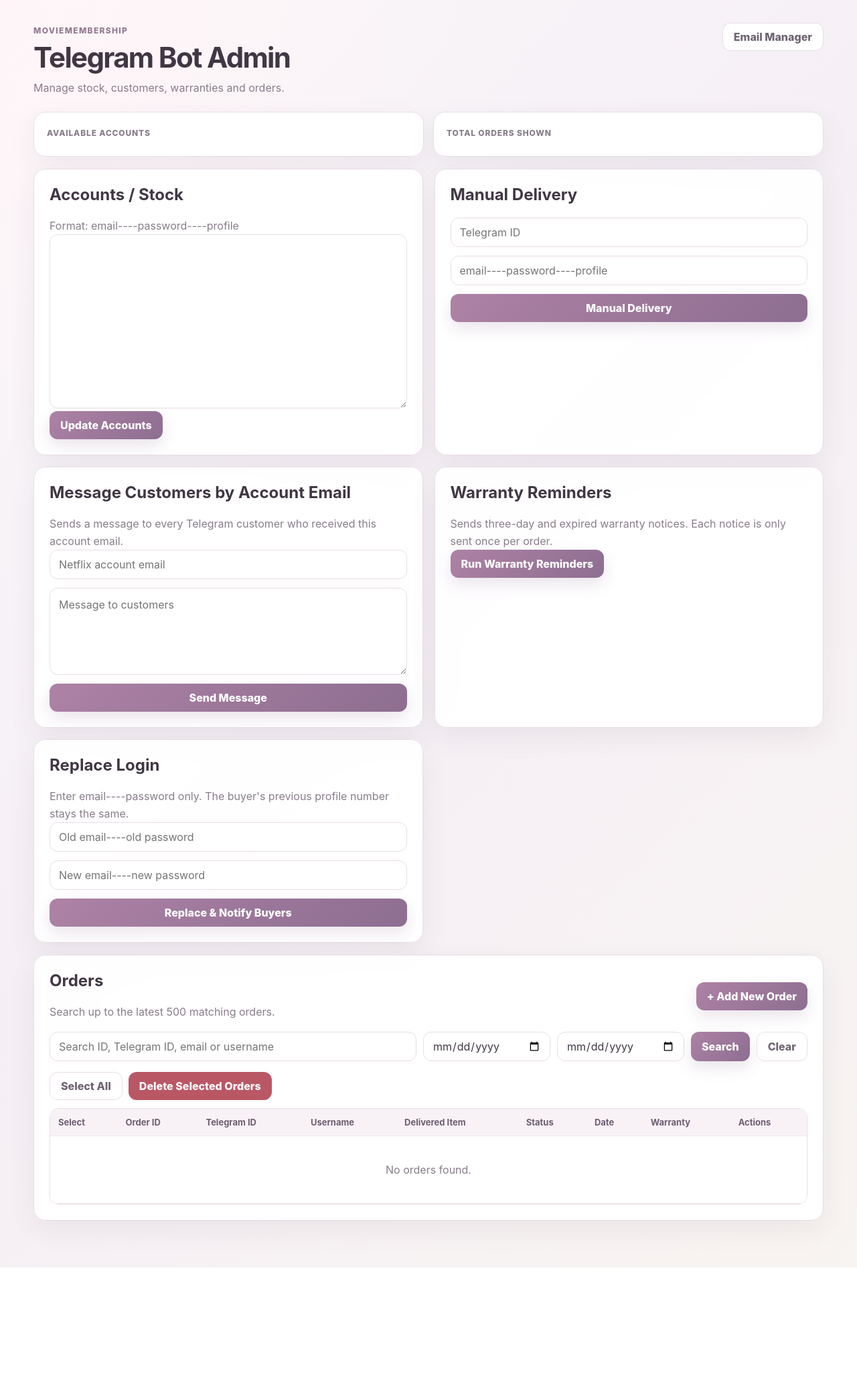
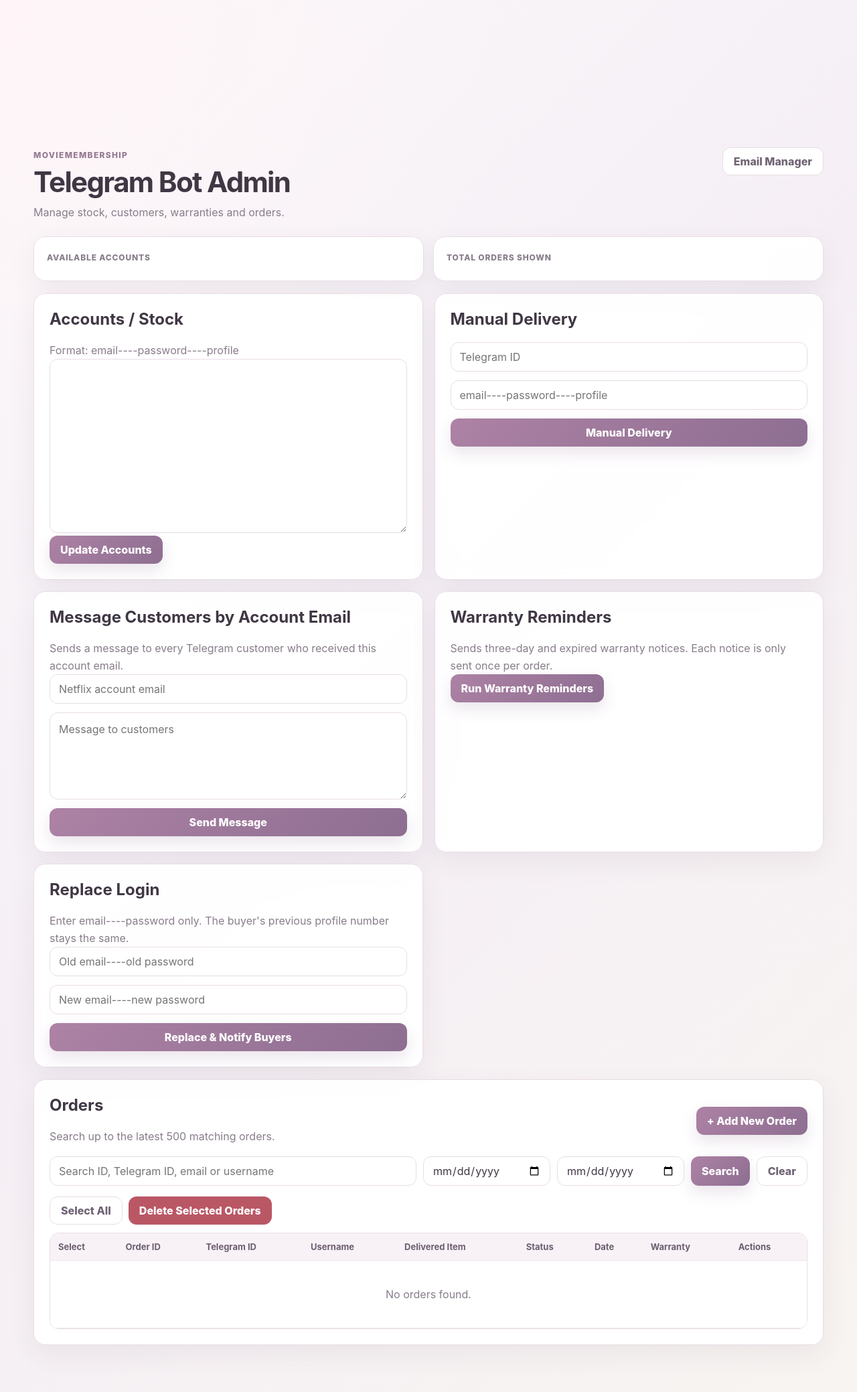
Before and after one commit to moviemembership/amazing, a Flask app: template telegram-flask-bot/templates/admin.html in a window 1280 px wide. Shown: the whole page at 67% size. Before the commit the page ends 1893 px from the top, so only its background shows below. Run offline with Flask 3, Linux system fonts and the light colour scheme; the template is opened without the code that fills it, so the values that code supplies are empty; parts of the project's set-up code (start-up, migrations or seed data) failed here and were passed over; some libraries are stand-ins or nearby versions.

Commit message:
Adjust padding and grid layout in admin CSS

```diff
--- a/telegram-flask-bot/static/css/admin.css
+++ b/telegram-flask-bot/static/css/admin.css
@@ -133,7 +133,7 @@ pre {
 .email-shell {
     width: min(1180px, calc(100% - 32px));
     margin: 0 auto;
-    padding: 34px 0 70px;
+    padding: 220px 0 70px;;
     overflow: visible;
 }
 
@@ -449,7 +449,7 @@ th {
 
     display: grid;
     grid-template-columns:
-        repeat(10, minmax(0, 1fr));
+        repeat(7, minmax(0, 1fr));
 
     gap: 8px;
 
```
